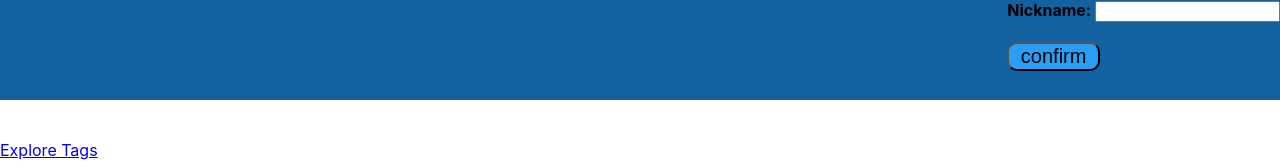
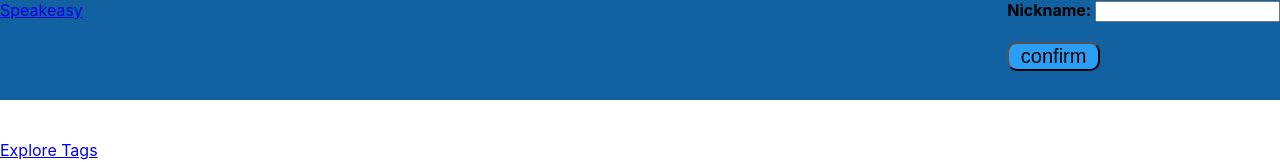
Before and after one commit to agile-dev-assignments/project-setup-team-baliton-portal-speakeasy, a React (Create React App) app in the folder front-end/: page / in a window 1280 px wide. Shown: the top 162 px of the page. Built offline with nearby package versions, Linux system fonts and the light colour scheme.

Commit message:
easteregg navigation clean up, about linker

```diff
--- a/front-end/src/App.js
+++ b/front-end/src/App.js
@@ -69,6 +69,8 @@ export const Toplog = (props) => {
       <div id = "nickname">
         <Textbox mess = "Nickname: " tag = "nickname" name = "confirm"> </Textbox>
       </div>
+      <Linker ali = "left" var = "primary" action = "/easter" name = "Speakeasy" id = 'au'> </Linker>
+
     </div>
   );
 }
@@ -90,7 +92,7 @@ function Textbox(prop) {
 function Bottom() {
   return (
     <div id = "bottom">
-      <Linker ali = "center" var = "primary" action = "/chatroom" name = "About us" id = 'au'> </Linker>
+      <Linker ali = "center" var = "primary" action = "/about" name = "About us" id = 'au'> </Linker>
       <h2> All right reserved 2021 </h2>
     </div>
   );
```
